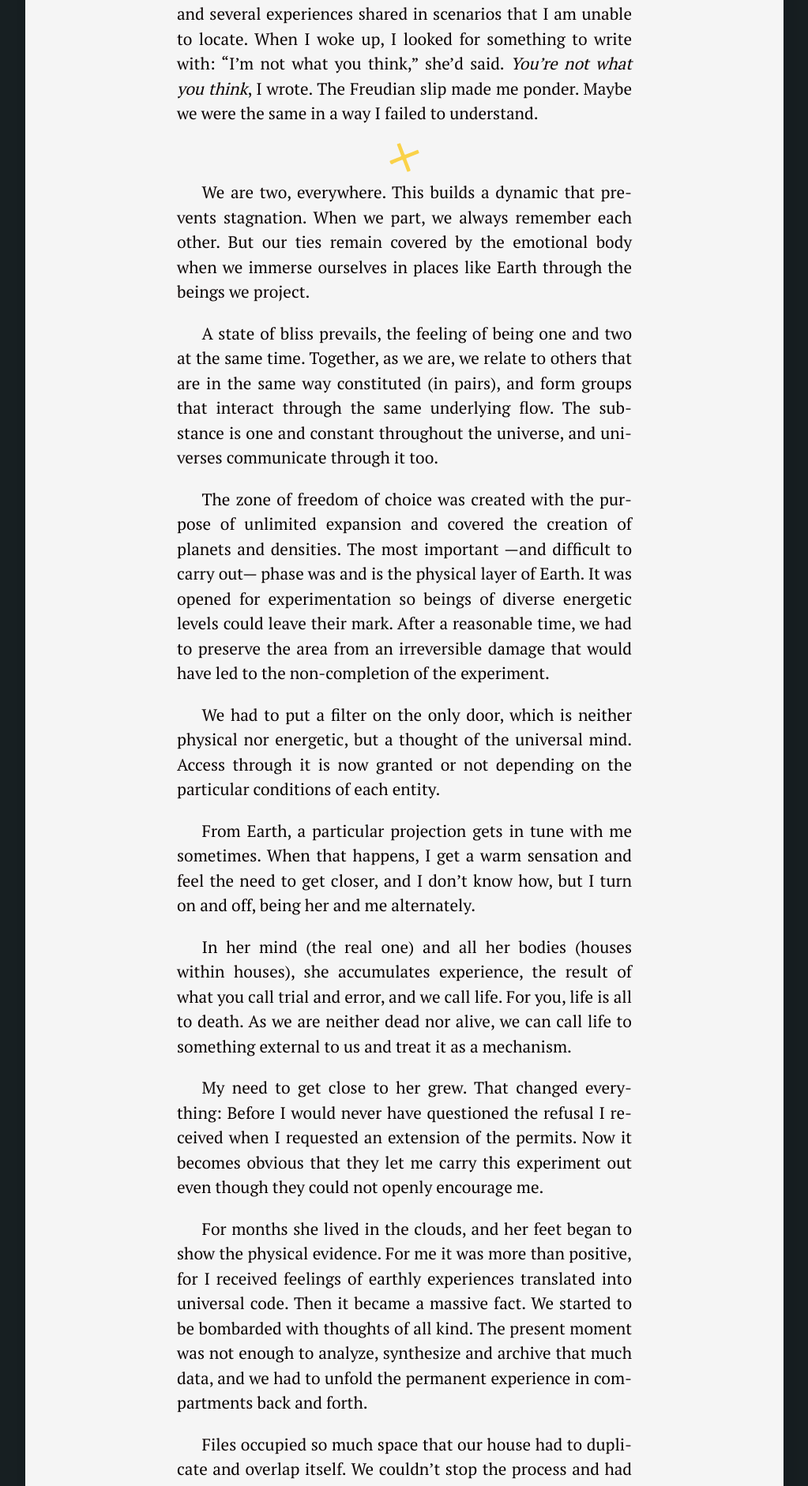
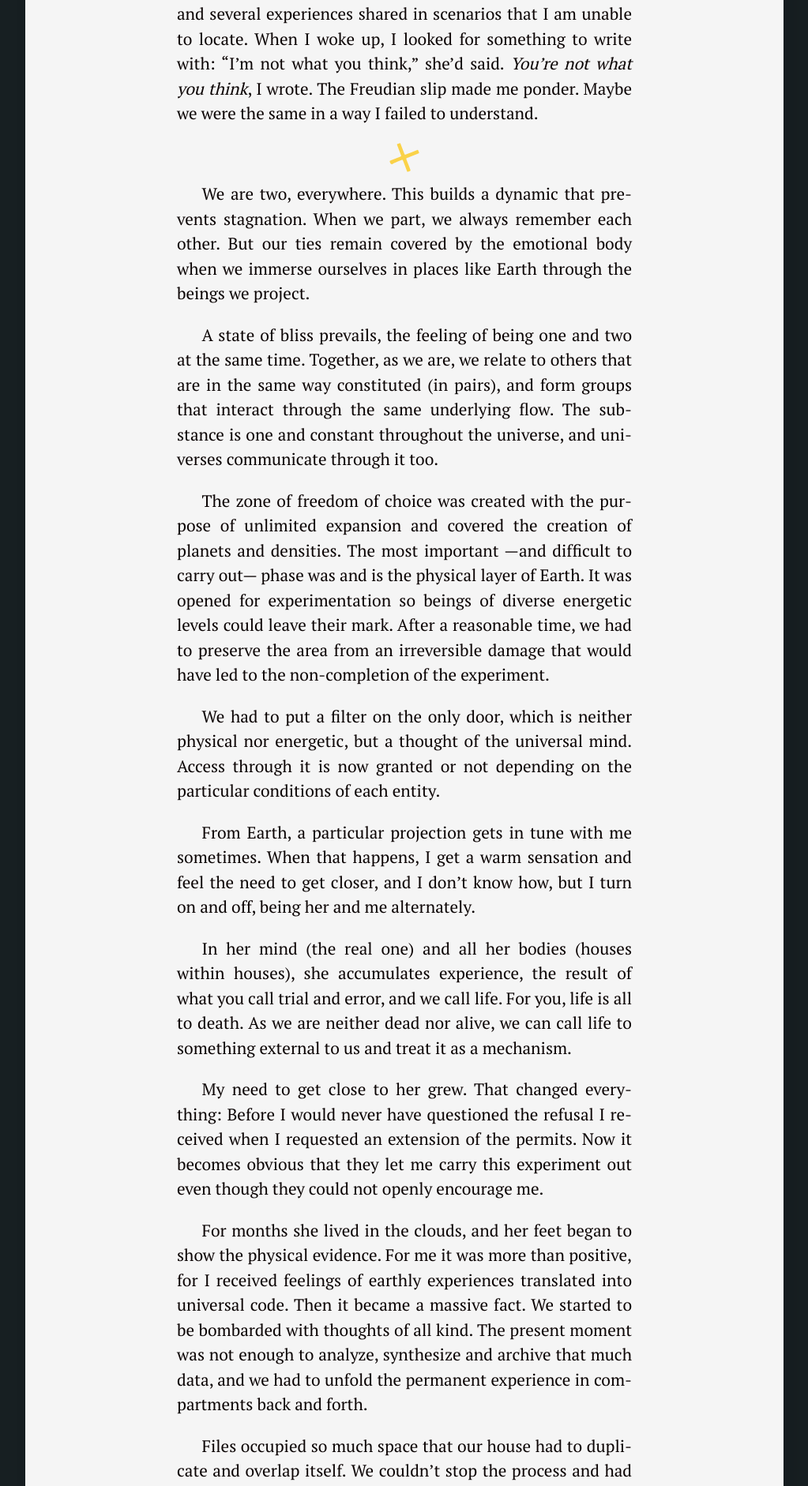
Before and after one commit to silvialohrmann/editorial, a Jekyll site: the page built from _posts/2022-11-18-we-are-houses.md, in a window 1280 px wide. Shown: the part 933-2815 px from the top of the page at 79% size, without its empty margins (128-1151 px from the left). Built offline with Jekyll 4.4.1, drawn with Linux system fonts in a browser that asks for light colours.

Commit message:
Update _base.scss

```diff
--- a/_sass/_base.scss
+++ b/_sass/_base.scss
@@ -103,7 +103,7 @@ hr {
   border: 0;
   height: 0;
   @include divider;
-  margin: .5em auto;
+  margin: .5em auto .6em;
 }
 
 img {
```
